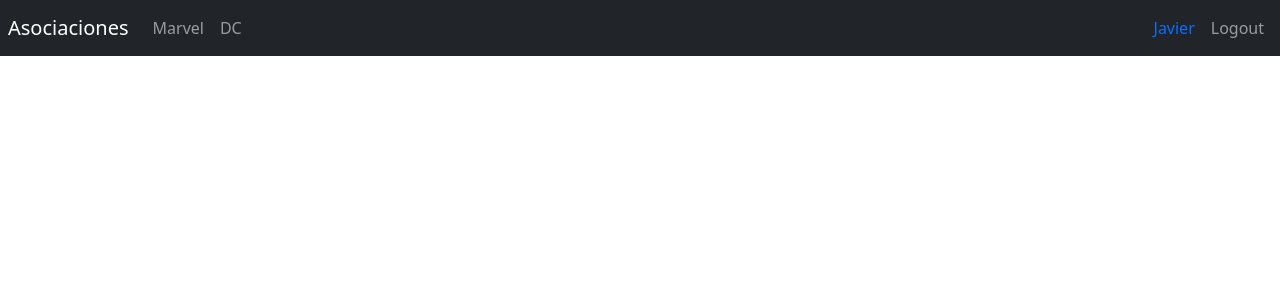
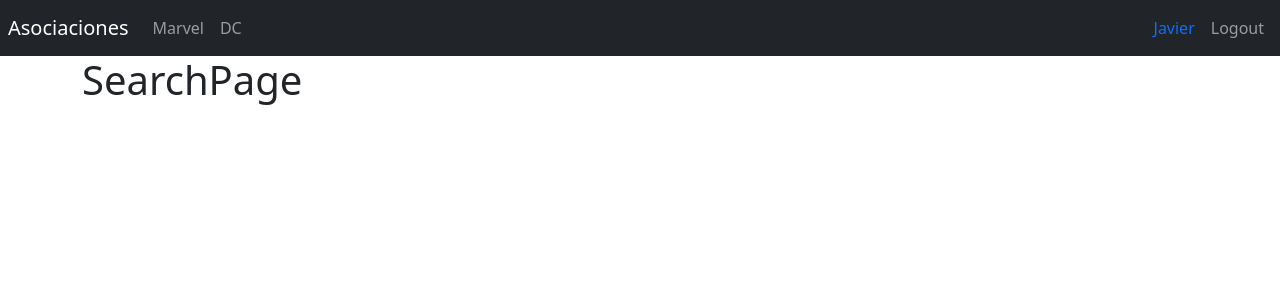
Before and after one commit to javierangosto/heroes-app, a React (Vite) app: page /search in a window 1280 px wide. Shown: the top 300 px of the page. Built offline with nearby package versions, Linux system fonts and the light colour scheme.

Commit message:
new Router for Hero

```diff
--- a/src/heroes/index.js
+++ b/src/heroes/index.js
@@ -1 +1,2 @@
 export * from './pages';
+export * from './routes';
--- /dev/null
+++ b/src/heroes/pages/HeroPage.jsx
@@ -0,0 +1,8 @@
+
+
+
+export const HeroPage = () => {
+    return (
+        <h1>HeroPage</h1>
+    )
+}
--- /dev/null
+++ b/src/heroes/pages/SearchPage.jsx
@@ -0,0 +1,8 @@
+
+
+
+export const SearchPage = () => {
+    return (
+        <h1>SearchPage</h1>
+    )
+}
--- a/src/heroes/pages/index.js
+++ b/src/heroes/pages/index.js
@@ -1,2 +1,4 @@
 export * from './DCPage';
 export * from './MarvelPage';
+export * from './HeroPage';
+export * from './SearchPage';
--- /dev/null
+++ b/src/heroes/routes/HeroesRoutes.jsx
@@ -0,0 +1,25 @@
+import { Navigate, Route, Routes } from "react-router-dom"
+
+import { Navbar } from "../../ui";
+import { DCPage, HeroPage, MarvelPage, SearchPage } from "../";
+
+export const HeroesRoutes = () => {
+    return (
+        <>
+            <Navbar />
+
+            <div className="container">
+                <Routes>
+                    <Route path = "marvel" element = {<MarvelPage />} />
+                    <Route path = "dc" element = {<DCPage />} />
+
+                    <Route path = "search" element = {<SearchPage />} />
+                    <Route path = "hero" element = {<HeroPage />} />
+
+                    <Route path = "/" element = {<Navigate to = "/marvel" />} />
+                </Routes>
+            </div>
+        </>
+
+    )
+}
--- /dev/null
+++ b/src/heroes/routes/index.js
@@ -0,0 +1 @@
+export * from './HeroesRoutes';
--- a/src/router/AppRouter.jsx
+++ b/src/router/AppRouter.jsx
@@ -1,20 +1,15 @@
-import { Navigate, Route, Routes } from "react-router-dom"
+import { Route, Routes } from "react-router-dom"
 
 import { LoginPage } from "../auth"
-import { MarvelPage, DCPage } from "../heroes"
-import { Navbar } from "../ui"
+import { HeroesRoutes } from "../heroes"
 
 
 export const AppRouter = () => {
     return (
     <>
-        <Navbar />
-
         <Routes>
-            <Route path = "marvel" element = {<MarvelPage />} />
-            <Route path = "dc" element = {<DCPage />} />
-            <Route path = "login" element = {<LoginPage />} />
-            <Route path = "/" element = {<Navigate to = "/marvel" />} />
+            <Route path = "login" element = { <LoginPage /> } />
+            <Route path = "/*" element = { <HeroesRoutes /> } />
         </Routes>
     </>
 
```
